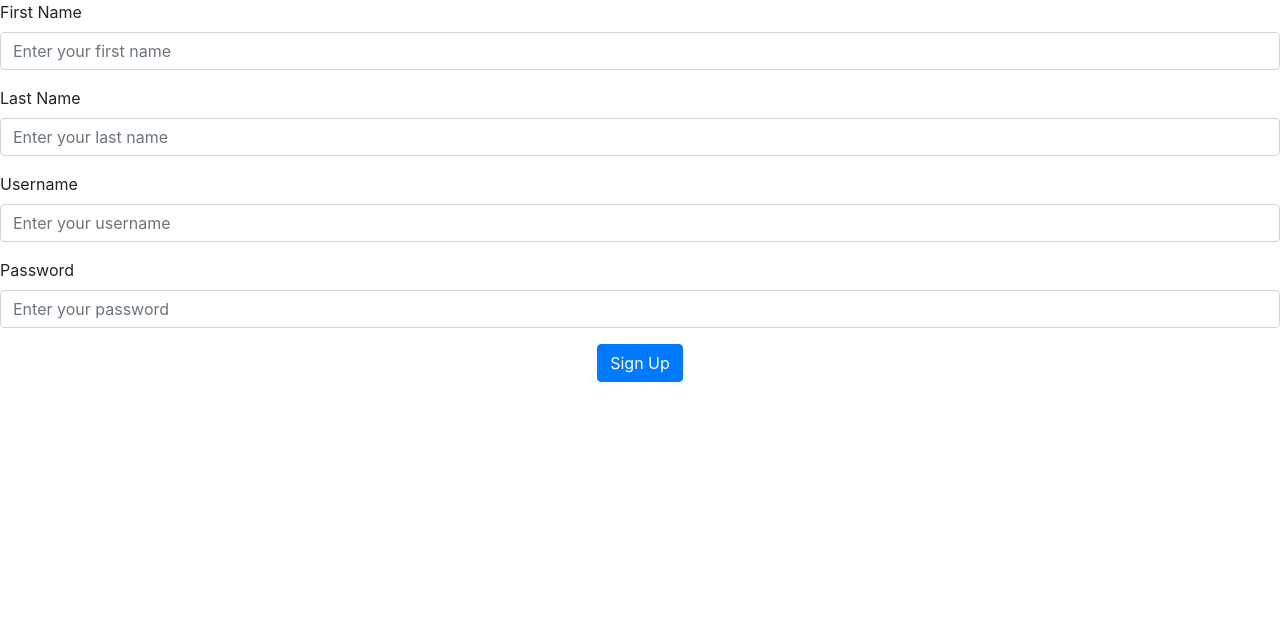
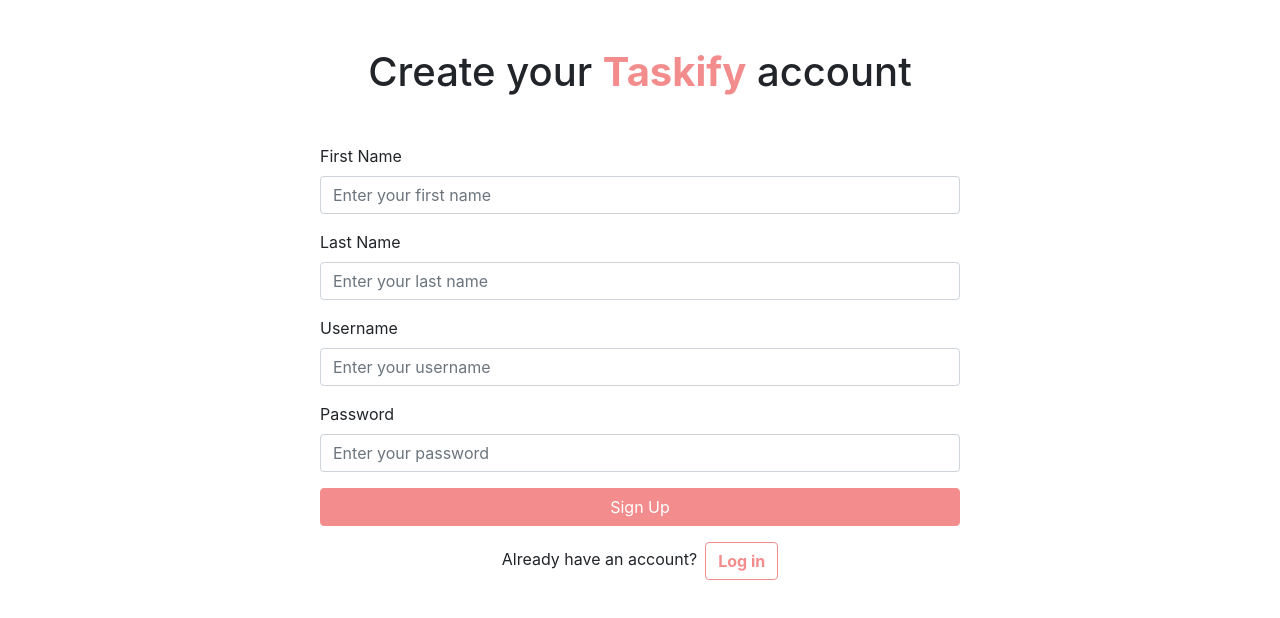
Before and after one commit to kct417/taskify, a React (Vite) app in the folder packages/react-frontend/: page /signup in a window 1280 px wide. Shown: the top 618 px of the page. Built offline with nearby package versions, Linux system fonts and the light colour scheme.

Commit message:
add login and register full pages

```diff
--- a/packages/react-frontend/src/App.jsx
+++ b/packages/react-frontend/src/App.jsx
@@ -23,7 +23,7 @@
 		<BrowserRouter>
 			<Routes>
 				<Route
-					path="/"
+					path="/login"
 					element={
 						<div>
 							<Login
@@ -45,7 +45,7 @@
 					}
 				/>
 				<Route
-					path="/home"
+					path="/"
 					element={
 						<div>
 							<Home
--- a/packages/react-frontend/src/components/BannerAlert.jsx
+++ b/packages/react-frontend/src/components/BannerAlert.jsx
@@ -10,7 +10,7 @@
 	if (!isShowing) return <></>;
 	return (
 		<div
-			className={`alert position-absolute width-full alert-${type} alert-dismissible fade show`}
+			className={`alert position-absolute fixed-top alert-${type} alert-dismissible fade show`}
 			role="alert">
 			<strong>{boldMessage}</strong>
 			{(boldMessage && ' ') + message}
@@ -27,9 +27,9 @@
 };
 
 BannerAlert.propTypes = {
-	boldMessage: PropTypes.string.isRequired,
-	message: PropTypes.string.isRequired,
-	type: PropTypes.string.isRequired,
+	boldMessage: PropTypes.string,
+	message: PropTypes.string,
+	type: PropTypes.string,
 	isShowing: PropTypes.bool.isRequired,
 	setIsShowing: PropTypes.func.isRequired,
 };
--- a/packages/react-frontend/src/components/Default.jsx
+++ b/packages/react-frontend/src/components/Default.jsx
@@ -10,7 +10,7 @@
 
 	useEffect(() => {
 		if (token === INVALID_TOKEN) {
-			navigate('/');
+			navigate('/login');
 			return;
 		}
 
--- a/packages/react-frontend/src/components/Form.jsx
+++ b/packages/react-frontend/src/components/Form.jsx
@@ -24,7 +24,8 @@
 			})}
 			<button
 				type="button"
-				className="btn btn-primary"
+				style={{ backgroundColor: '#F38D8D', borderColor: '#F38D8D' }}
+				className="btn btn-primary btn-block"
 				onClick={() => {
 					submitFunc(formFields);
 				}}>
--- a/packages/react-frontend/src/components/Sidebar.jsx
+++ b/packages/react-frontend/src/components/Sidebar.jsx
@@ -399,7 +399,7 @@
 
 SortableItem.propTypes = {
 	id: PropTypes.string.isRequired,
-	isDragging: PropTypes.bool.isRequired,
+	isDragging: PropTypes.bool,
 };
 
 EmptySection.propTypes = {
--- a/packages/react-frontend/src/pages/Login.jsx
+++ b/packages/react-frontend/src/pages/Login.jsx
@@ -21,7 +21,6 @@
 
 	async function loginUser(credentials) {
 		try {
-			// e.g., alert('Success!', 'Login successful.', 'success');
 			const response = await fetch(`${API_PREFIX}/login`, {
 				method: 'POST',
 				headers: {
@@ -32,10 +31,10 @@
 			if (response.status === 200) {
 				const payload = await response.json();
 				handleLoginAndRegister(payload.token, () => {
-					console.log(
-						`Login successful for user: '${credentials.username}'`,
-					);
-					console.log(`Auth token saved`);
+					// console.log(
+					// 	`Login successful for user: '${credentials.username}'`,
+					// );
+					console.log(`Auth token saved`); //
 					navigate('/home');
 				});
 			} else {
@@ -43,7 +42,7 @@
 				throw new Error(`Login Error ${response.status}: ${text}`);
 			}
 		} catch (error) {
-			console.log(`Login Error: ${error.message}`);
+			alert('Error!', error.message, 'danger');
 		}
 	}
 
@@ -56,6 +55,12 @@
 				isShowing={showAlert}
 				setIsShowing={setShowAlert}
 			/>
+			<div className="d-flex justify-content-center align-items-center">
+				<div className="w-50 mt-5">
+					<h1 className="mb-5 text-center">
+						Welcome to{' '}
+						<strong style={{ color: '#F38D8D' }}>Taskify</strong>
+					</h1>
 					<Form
 						fields={[
 							{
@@ -73,6 +78,19 @@
 						submitFunc={loginUser}
 						buttonText={'Log In'}
 					/>
+					<p className="mt-3 text-center">
+						Don't have an account?
+						<button
+							type="button"
+							style={{ borderColor: '#F38D8D', color: '#F38D8D' }}
+
+							className="ml-2 btn"
+							onClick={() => navigate('/signup')}>
+							<strong>Sign up</strong>
+						</button>
+					</p>
+				</div>
+			</div>
 		</>
 	);
 };
--- a/packages/react-frontend/src/pages/Register.jsx
+++ b/packages/react-frontend/src/pages/Register.jsx
@@ -3,6 +3,7 @@
 
 import Form from '../components/Form';
 
+// TODO: extract reused code for wrapper component or something
 const RegistrationForm = ({ API_PREFIX, handleLoginAndRegister }) => {
 	const navigate = useNavigate();
 
@@ -37,6 +38,13 @@
 	}
 
 	return (
+		<div className="d-flex justify-content-center align-items-center">
+			<div className="w-50 mt-5">
+				<h1 className="mb-5 text-center">
+					Create your{' '}
+					<strong style={{ color: '#F38D8D' }}>Taskify</strong>{' '}
+					account
+				</h1>
 				<Form
 					fields={[
 						{
@@ -64,6 +72,18 @@
 					submitFunc={registerUser}
 					buttonText={'Sign Up'}
 				/>
+				<p className="mt-3 text-center">
+					Already have an account?
+					<button
+						type="button"
+						style={{ borderColor: '#F38D8D', color: '#F38D8D' }}
+						className="ml-2 btn btn-outline-primary"
+						onClick={() => navigate('/login')}>
+						<strong>Log in</strong>
+					</button>
+				</p>
+			</div>
+		</div>
 	);
 };
 
```
Lines whose indentation alone changed are shown as unchanged.
